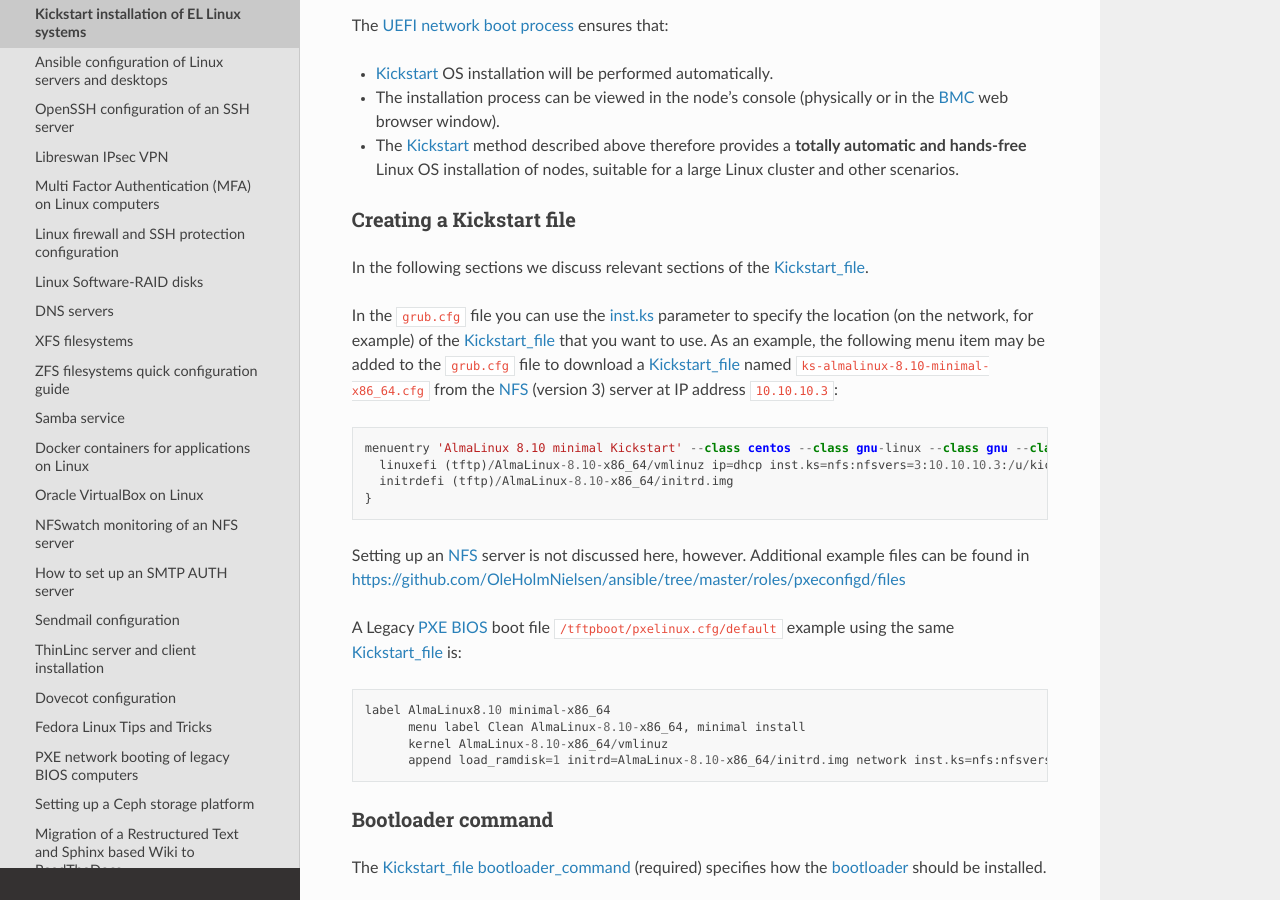
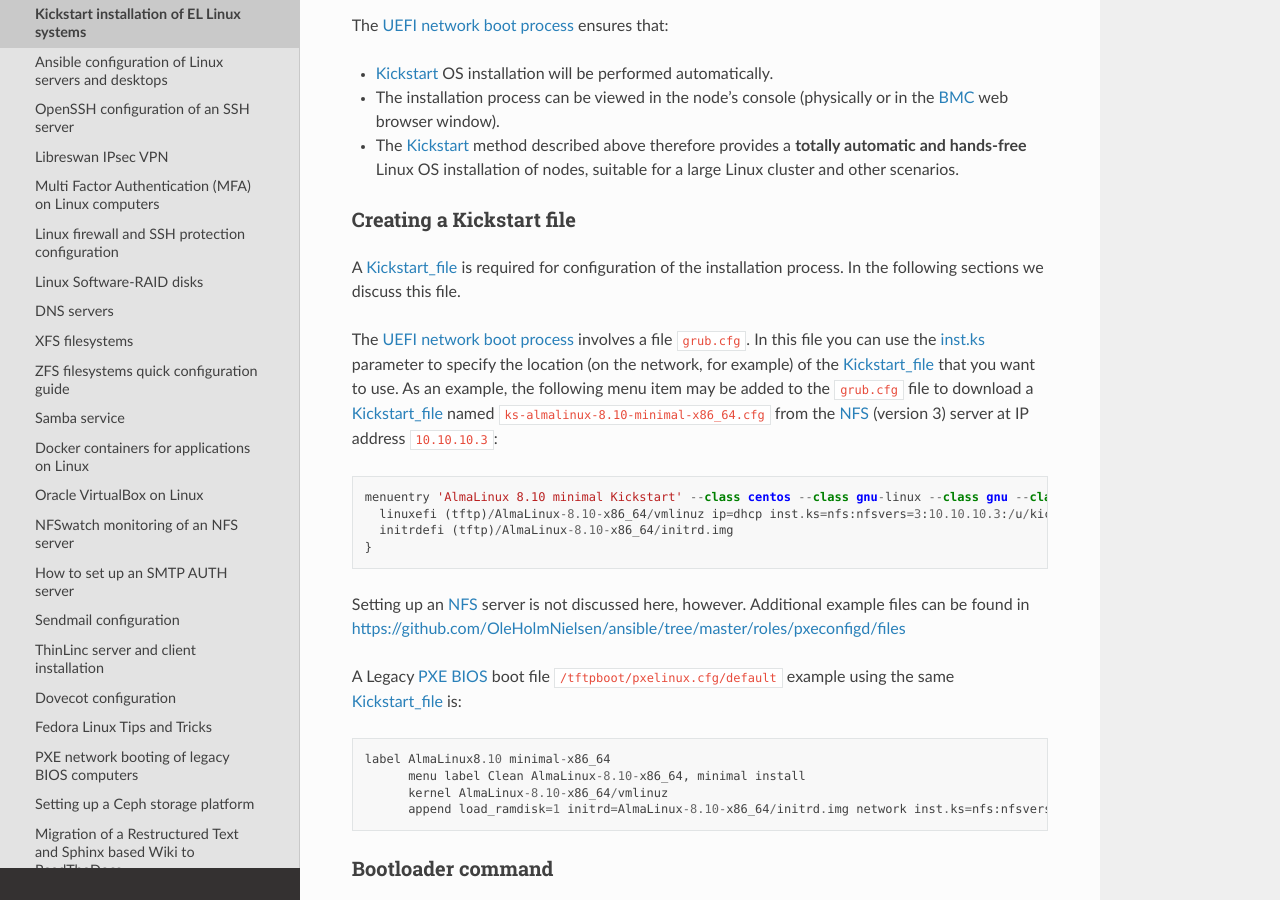
Before and after one commit to OleHolmNielsen/ITwiki, a Sphinx documentation site: the page built from docs/Kickstart.rst, in a window 1280 px wide and 900 px high, scrolled down 1104 px. Built offline with Sphinx 7.4.7 and the Read the Docs theme 3.1.0, drawn with Linux system fonts in a browser that asks for light colours.

Commit message:
Link to UEFI_network_boot

```diff
--- a/docs/Kickstart.rst
+++ b/docs/Kickstart.rst
@@ -61,9 +61,11 @@
 Creating a Kickstart file
 -------------------------------
 
-In the following sections we discuss relevant sections of the Kickstart_file_.
+A Kickstart_file_ is required for configuration of the installation process.
+In the following sections we discuss this file.
 
-In the ``grub.cfg`` file you can use the inst.ks_ parameter to specify the location
+The :ref:`UEFI_network_boot` involves a file ``grub.cfg``.
+In this file you can use the inst.ks_ parameter to specify the location
 (on the network, for example) of the Kickstart_file_ that you want to use.
 As an example, the following menu item may be added to the ``grub.cfg`` file
 to download a Kickstart_file_ named ``ks-almalinux-8.10-minimal-x86_64.cfg``
```
